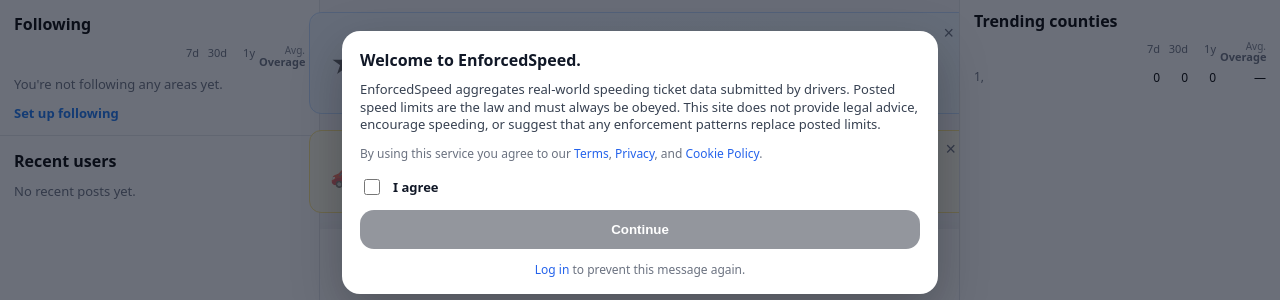
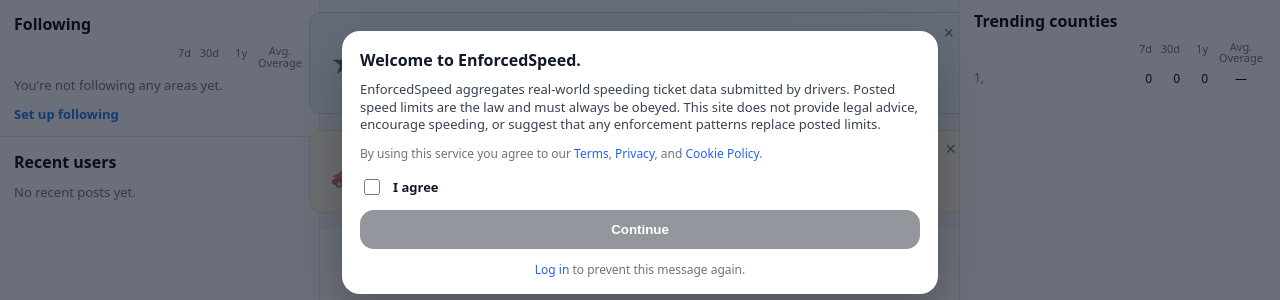
Before and after one commit to n0dr0g488/enforcedspeed, a Flask app: page / in a window 1280 px wide. Shown: the part 57-357 px from the top of the page. Run offline with Flask 3, Linux system fonts and the light colour scheme; tables that the repository leaves empty hold one stand-in row (values such as "Sample post"); some libraries are stand-ins or nearby versions.

Commit message:
v541: fix Avg Overage header font consistency, center text, add spacing from 1y column

```diff
--- a/VERSION.txt
+++ b/VERSION.txt
@@ -1 +1 @@
-v540
+v541
--- a/templates/home_feed.html
+++ b/templates/home_feed.html
@@ -62,7 +62,7 @@
                 <span style="width:24px; text-align:right;">7d</span>
                 <span style="width:24px; text-align:right;">30d</span>
                 <span style="width:24px; text-align:right;">1y</span>
-                <span style="width:46px; text-align:right; line-height:1.05;"><span style="display:block; font-size:10px; font-weight:500; opacity:0.85;">Avg.</span><span style="display:block; font-size:11px; font-weight:600;">Overage</span></span>
+                <span style="width:50px; text-align:center; line-height:1.05; margin-left:4px;"><span style="display:block; font-size:11px; color:#6b7280;">Avg.</span><span style="display:block; font-size:11px; color:#6b7280;">Overage</span></span>
               </div>
 
               {% if following_panel_items and following_panel_items|length > 0 %}
@@ -76,7 +76,7 @@
                         <span style="width:24px; text-align:right;">{{ item.c7 }}</span>
                         <span style="width:24px; text-align:right;">{{ item.c30 }}</span>
                         <span style="width:24px; text-align:right;">{{ item.c365 }}</span>
-                        <span style="width:46px; text-align:right;">{{ item.ovr }}</span>
+                        <span style="width:50px; text-align:center; margin-left:4px;">{{ item.ovr }}</span>
                       </div>
                     </div>
                   {% endfor %}
@@ -1220,7 +1220,7 @@ function startAutoLoad(){
       <span style="width:24px; text-align:right;">7d</span>
       <span style="width:24px; text-align:right;">30d</span>
       <span style="width:24px; text-align:right;">1y</span>
-      <span style="width:46px; text-align:right; line-height:1.05;"><span style="display:block; font-size:10px; font-weight:500; opacity:0.85;">Avg.</span><span style="display:block; font-size:11px; font-weight:600;">Overage</span></span>
+      <span style="width:50px; text-align:center; line-height:1.05; margin-left:4px;"><span style="display:block; font-size:11px; color:#6b7280;">Avg.</span><span style="display:block; font-size:11px; color:#6b7280;">Overage</span></span>
     </div>
 
     {% if trending_counties and trending_counties|length > 0 %}
@@ -1235,7 +1235,7 @@ function startAutoLoad(){
               <span style="width:24px; text-align:right;">{{ c.c7 }}</span>
               <span style="width:24px; text-align:right;">{{ c.c30 }}</span>
               <span style="width:24px; text-align:right;">{{ c.c365 }}</span>
-              <span style="width:46px; text-align:right;">{{ c.ovr }}</span>
+              <span style="width:50px; text-align:center; margin-left:4px;">{{ c.ovr }}</span>
             </div>
           </div>
         {% endfor %}
```
